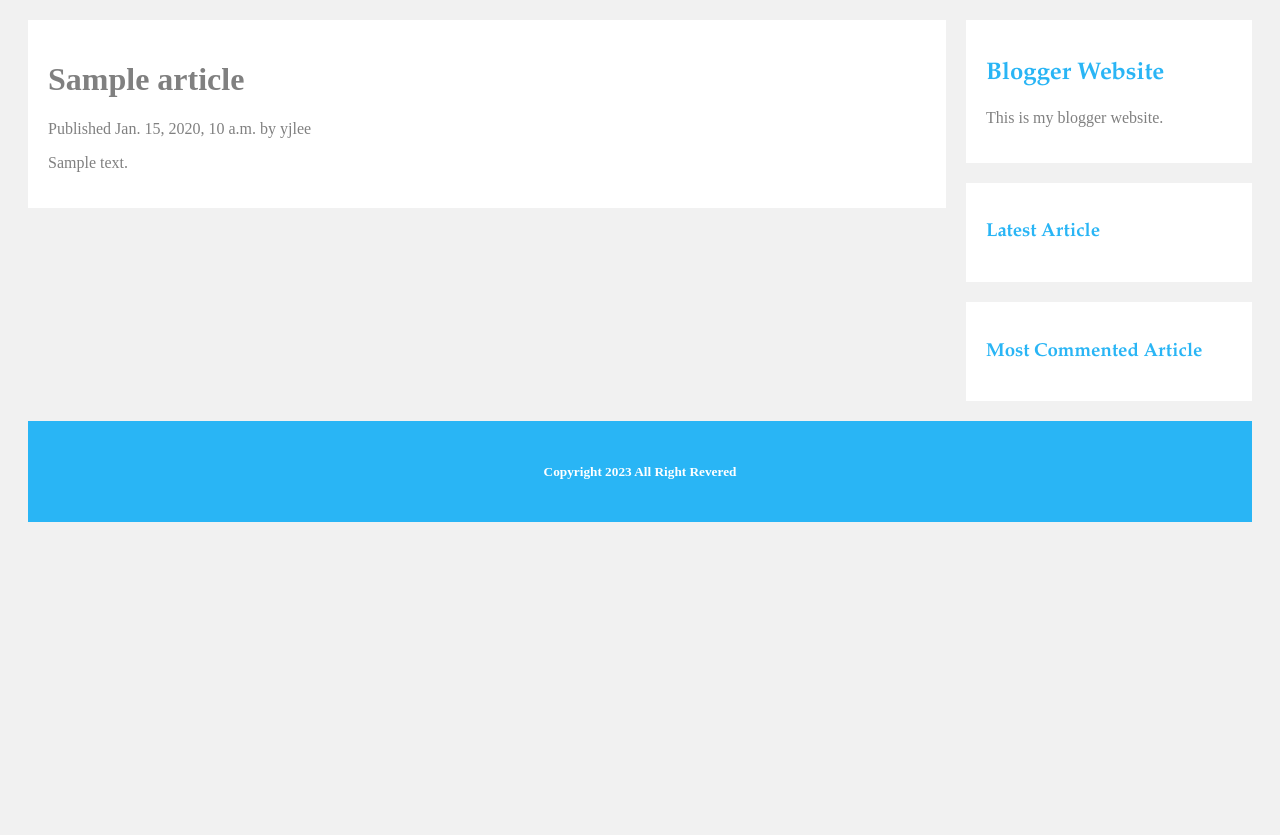
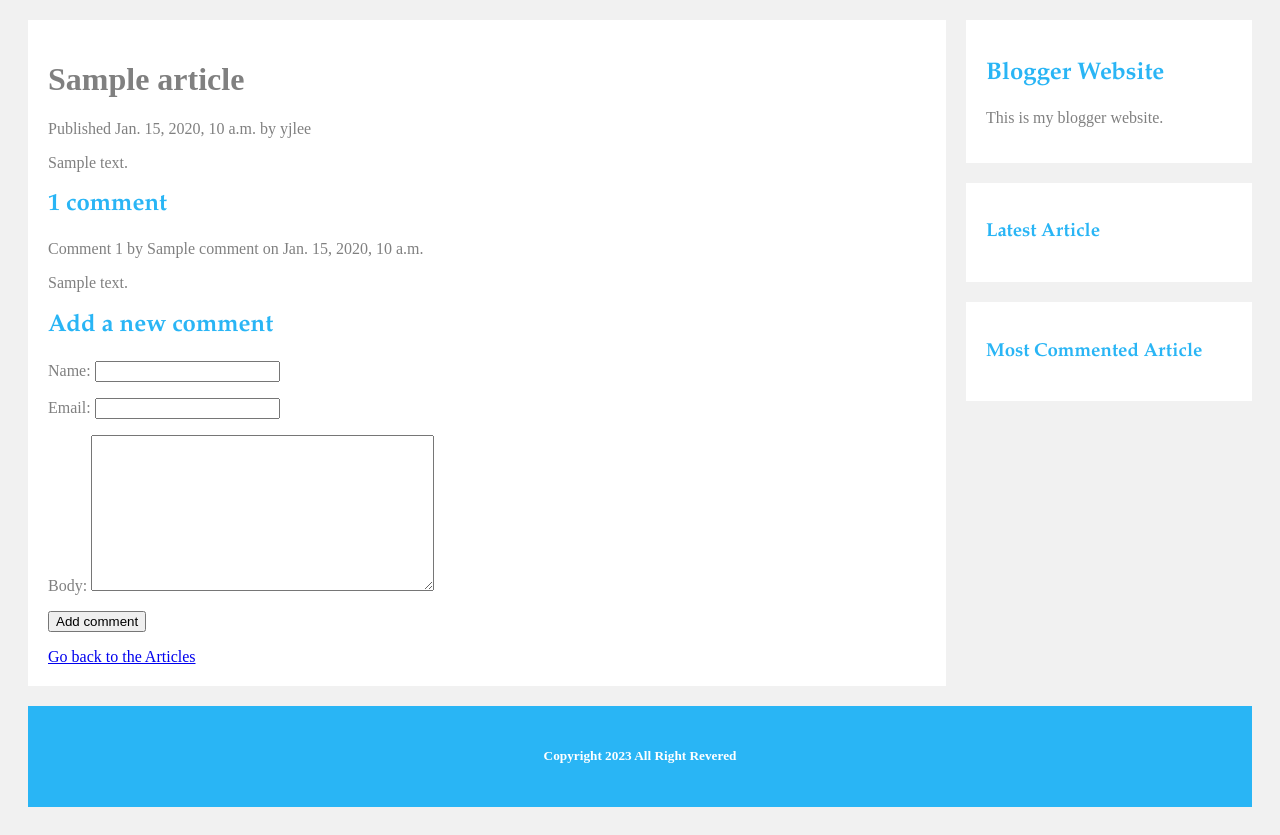
Before and after one commit to YoonJoon/blog_app, a Django app: a page that uses blog/templates/blog/detail.html in a window 1280 px wide. Shown: the part 175-1010 px from the top of the page. Before the commit the page ends 697 px from the top, so only its background shows below. Run offline with Django 3.2, Linux system fonts and the light colour scheme; data comes from the database, SQL or seed files in the repository; tables that the repository leaves empty hold one stand-in row (values such as "Sample post").

Commit message:
Created comment system for the article

```diff
--- /dev/null
+++ b/blog/form.py
@@ -0,0 +1,12 @@
+# blog/form.py
+
+from .models import Comment
+from django import forms
+
+class CommentForm(forms.ModelForm):
+    class Meta:
+        model = Comment
+        fields = ['name', 'email', 'body']
+        pass
+
+    pass
--- a/blog/models.py
+++ b/blog/models.py
@@ -56,3 +56,25 @@ class Article(models.Model):
                         )
         pass
     pass
+
+
+class Comment(models.Model):
+    article = models.ForeignKey(Article, on_delete=models.CASCADE, related_name='comments')
+    name = models.CharField(max_length=100)
+    email = models.EmailField()
+    body = models.TextField()
+    created = models.DateTimeField(auto_now_add=True)
+    updated = models.DateTimeField(auto_now=True)
+    active = models.BooleanField(default=True)
+
+    class Meta:
+        ordering = ['created']
+        indexes = [
+            models.Index(fields=['created']),
+        ]
+
+    def __str__(self):
+        return f'Comment by {self.name} on {self.article}'
+        pass
+
+    pass
--- /dev/null
+++ b/blog/templates/blog/comment_form.html
@@ -0,0 +1,6 @@
+<h2>Add a new comment</h2>
+<form action="{% url "blog:comment_for_article" article.id %}" method="post">
+    {{ form.as_p }}
+    {% csrf_token %}
+    <p><input type="submit" value="Add comment"></p>
+</form>
--- a/blog/templates/blog/detail.html
+++ b/blog/templates/blog/detail.html
@@ -8,4 +8,30 @@
         Published {{ article.publish }} by {{ article.author }}
     </p>
     {{ article.body|linebreaks }}
+
+    {% with comments.count as total_comments %}
+    <h2>
+        {{ total_comments }} comment{{ total_comments|pluralize }}
+    </h2>
+    {% endwith %}
+
+    {% for comment in comments %}
+    <div>
+        <p>
+            Comment {{ forloop.counter }} by {{ comment.name }} on {{ comment.created }}
+        </p>
+        {{ comment.body|linebreaks }}
+    </div>
+
+    {% empty %}
+        <div>
+            <p>There are no comments.</p>
+        </div>
+    {% endfor %}
+
+    {% include "blog/comment_form.html" %}
+
+    <a href = '/blog/'>
+        Go back to the Articles
+    </a>
 {% endblock %}
--- a/blog/urls.py
+++ b/blog/urls.py
@@ -8,5 +8,6 @@ app_name = 'blog'
 urlpatterns = [
     path('', views.list_of_articles, name='list_of_articles'),
     # path('<int:id>/', views.article_details, name='article_details')
-    path('<int:year>/<int:month>/<int:day>/<slug:article>/', views.article_details, name='article_details')
+    path('<int:year>/<int:month>/<int:day>/<slug:article>/', views.article_details, name='article_details'),
+    path('<int:article_id>/comment/', views.comment_for_article, name='comment_for_article')
 ]
--- a/blog/views.py
+++ b/blog/views.py
@@ -1,10 +1,12 @@
 # blog/views.py
 
 from django.shortcuts import render, get_object_or_404
-from .models import Article
+from .models import Article, Comment
 from django.http import HttpResponse
 from django.http import Http404
 from django.core.paginator import Paginator, EmptyPage, PageNotAnInteger
+from .form import CommentForm
+from django.views.decorators.http import require_POST
 
 
 # Create your views here.
@@ -33,8 +35,42 @@ def article_details(request, year, month, day, article):
                     publish__month=month,
                     publish__day=day
                 )
+
+        # List of active comments for this article
+        comments = article.comments.filter(active=True)
+
+        # Form for users to write comment
+        form = CommentForm()
     except Article.DoesNotExist:
         raise Http404("No article found.")
 
-    return render(request, 'blog/detail.html', {'article': article})
+    return render(request, 'blog/detail.html', {
+            'article': article,
+            'comments': comments,
+            'form': form}
+        )
     pass
+
+@require_POST
+def comment_for_article(request, article_id):
+
+    # get the article by article_id
+    article = get_object_or_404(Article, id = article_id, status=Article.Status.PUBLISHED)
+    comment = None
+
+    # A comment form
+    form = CommentForm(data=request.POST)
+
+    if form.is_valid():
+        # Create a Comment object before saving it to the database
+        comment = form.save(commit=False)
+
+        # Assign the article to the comment
+        comment.article = article
+        # Save the comment to the database
+        comment.save()
+        pass
+
+    return render(request, 'blog/comment.html', {'article': article, 'form': form, 'comment': comment})
+
+    pass
```
Also changed, not shown: blog/admin.py (+7 -2 lines), blog/templates/blog/comment.html (added, +13 -0 lines), blog/migrations/0003_comment.py (added).
